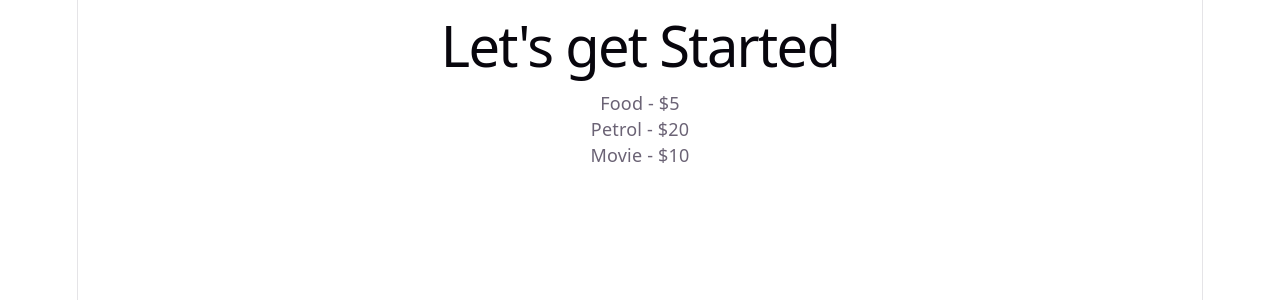
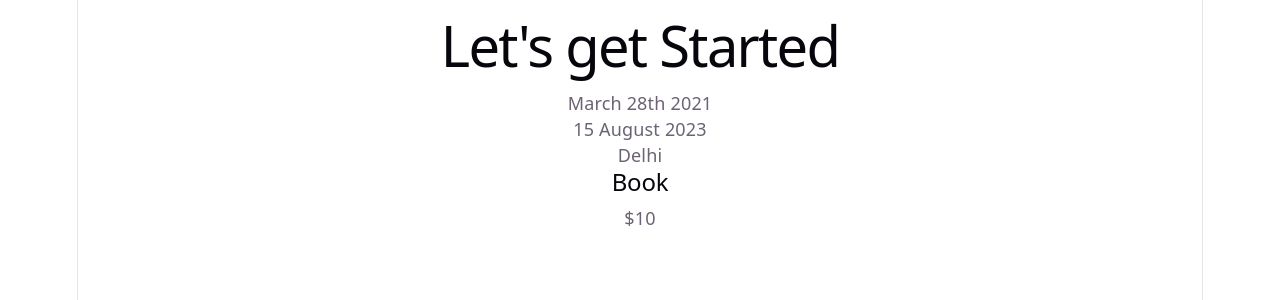
Before and after one commit to Yash-Gehlot/Learning-React, a React (Vite) app in the folder firstProject/: page / in a window 1280 px wide. Shown: the top 300 px of the page. Built offline with nearby package versions, Linux system fonts and the light colour scheme.

Commit message:
writing Complex JSX

```diff
--- a/firstProject/src/components/ExpenseItem.jsx
+++ b/firstProject/src/components/ExpenseItem.jsx
@@ -1,9 +1,11 @@
 export default function ExpenseItem() {
   return (
-    <div>
-      <p>Food - $5</p>
-      <p>Petrol - $20</p>
-      <p>Movie - $10</p>
-    </div>
+    <>
+      <div>March 28th 2021</div>
+      <div>15 August 2023</div>
+      <div>Delhi</div>
+      <h2>Book</h2>
+      <div>$10</div>
+    </>
   )
 }
```
